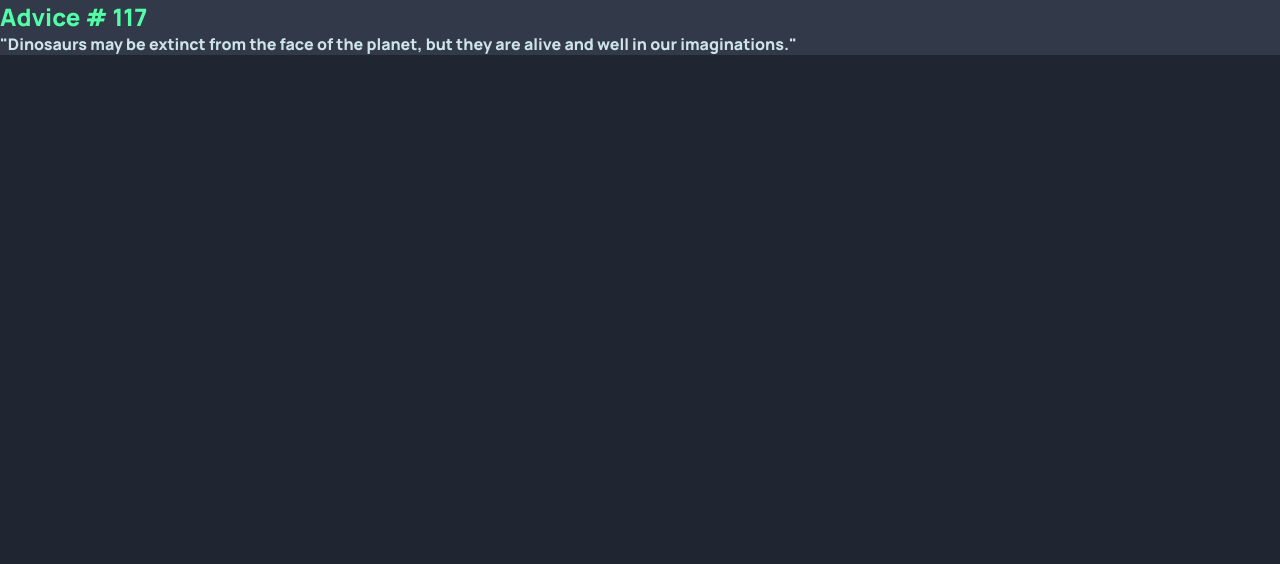
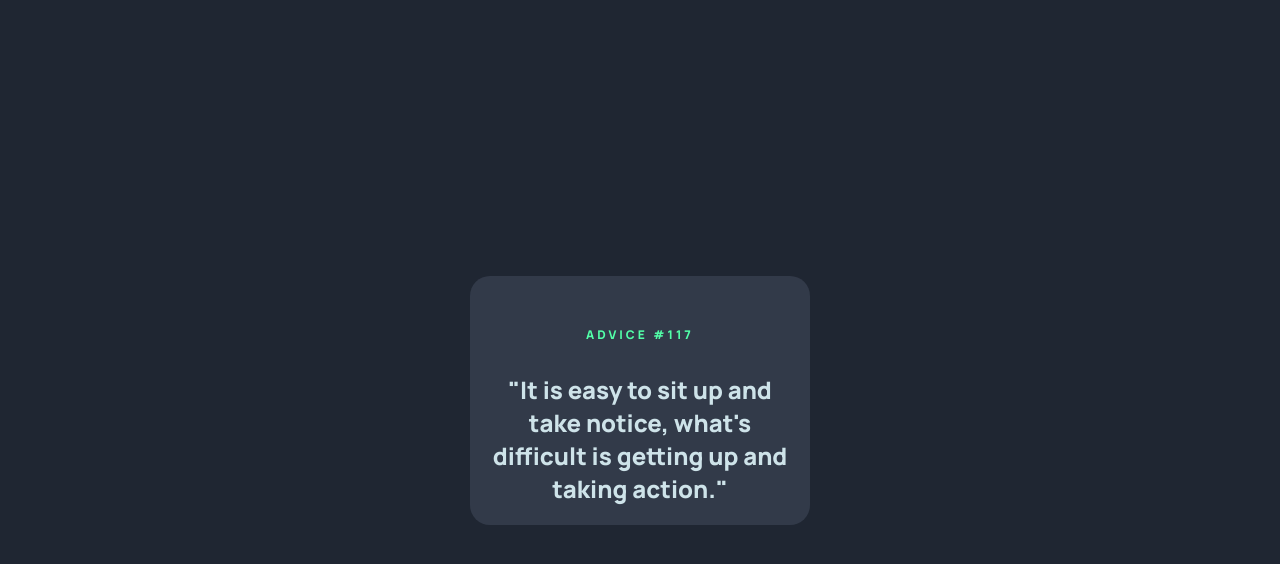
Before and after one commit to GuiSegatto/advice-generator-app, a plain HTML site: page index.html in a window 1280 px wide. Drawn offline with Linux system fonts and the light colour scheme.

Commit message:
Adicionado espaçamento para os textos

```diff
--- a/index.html
+++ b/index.html
@@ -19,11 +19,11 @@
   </head>
   <body>
     <div class="main-card">
-      <h2 class="quote-id">Advice # 117</h2>
+      <h2 class="quote-id">Advice #117</h2>
       <blockquote class="block-quote">
-        <p class="block-quote__quote">
-          "Dinosaurs may be extinct from the face of the planet, but they are
-          alive and well in our imaginations."
+        <p class="quote">
+          "It is easy to sit up and take notice, what's difficult is getting up
+          and taking action."
         </p>
       </blockquote>
     </div>
--- a/src/css/style.css
+++ b/src/css/style.css
@@ -9,16 +9,39 @@
 
 body {
   background-color: hsl(218, 23%, 16%);
+
+  display: flex;
+  justify-content: center;
+  align-items: center;
+
+  height: 100vh;
 }
 
 .main-card {
   background-color: hsl(219, 19%, 24%);
+
+  width: 100%;
+  max-width: 340px;
+
+  padding: 20px;
+  border-radius: 20px;
 }
 
 .quote-id {
   color: hsl(150, 100%, 66%);
+
+  text-align: center;
+
+  font-size: 0.75rem;
+  text-transform: uppercase;
+  letter-spacing: 3px;
+
+  margin: 30px 0;
 }
 
-.block-quote__quote {
+.quote {
   color: hsl(193, 38%, 86%);
+
+  font-size: 1.5rem;
+  text-align: center;
 }
```
